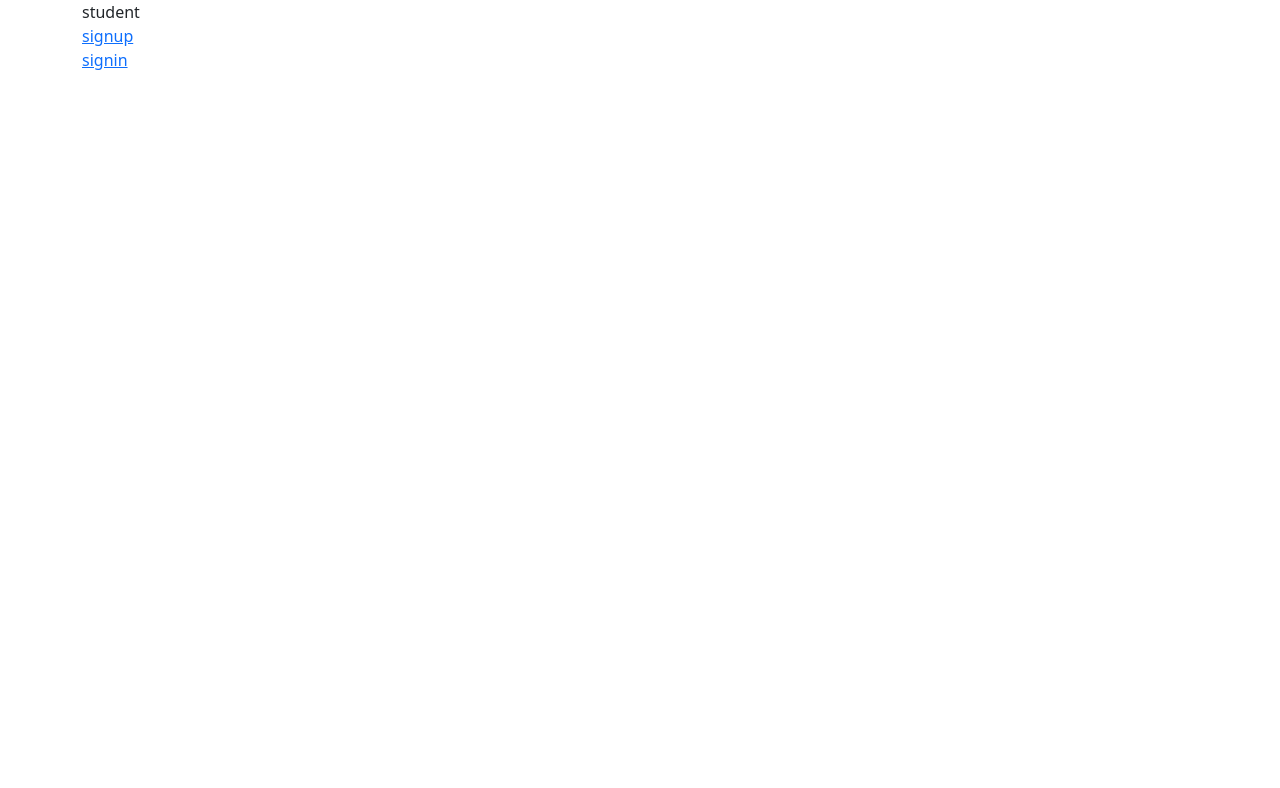
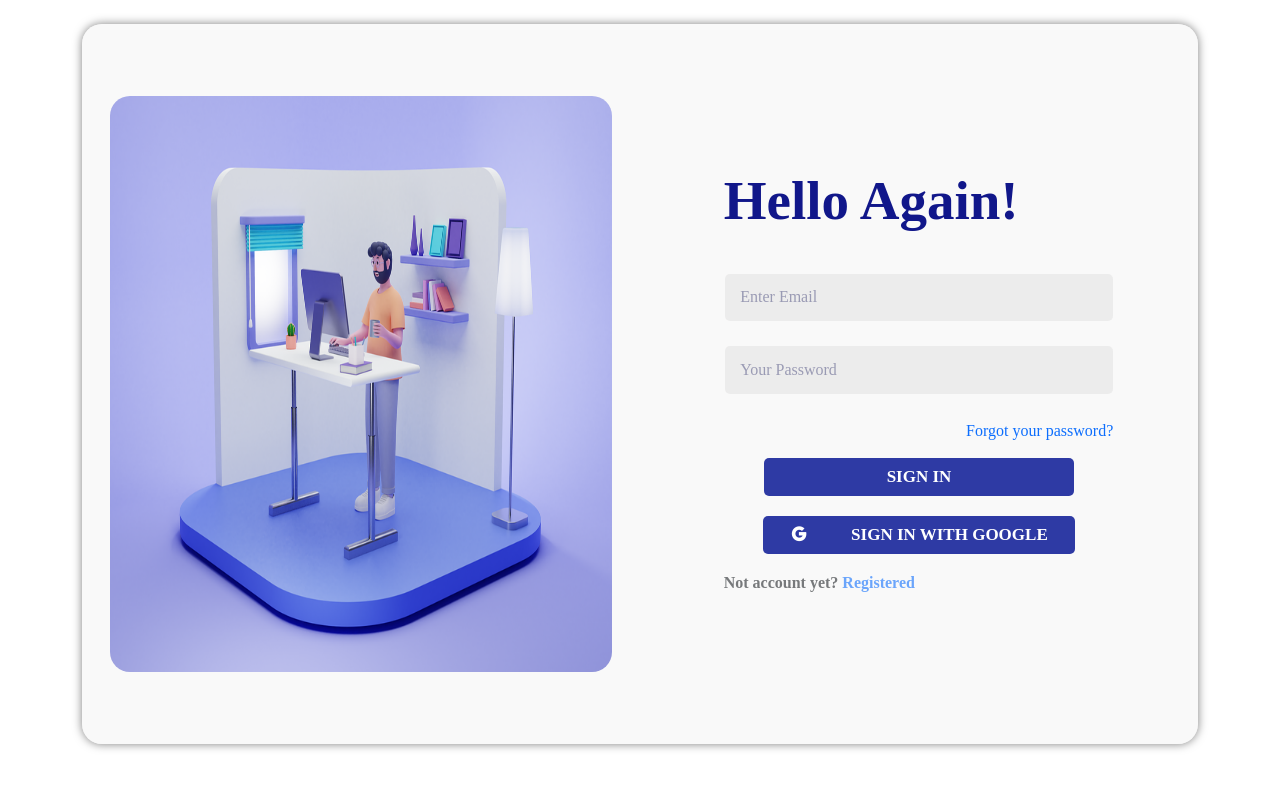
Before and after one commit to Dharmendra917/Internshala_clone, a Next.js app: page /student in a window 1280 px wide. Shown: the top 788 px of the page. Built offline with nearby package versions, Linux system fonts and the light colour scheme.

Commit message:
add Sign In UI

```diff
--- a/app/globals.css
+++ b/app/globals.css
@@ -11,3 +11,13 @@ body {
   height: 100%;
   overflow-x: hidden;
 }
+
+/* for link  */
+.link {
+  text-decoration: none;
+}
+.forget {
+  align-self: flex-end;
+  margin-bottom: 5px;
+  font-weight: 500;
+}
--- a/app/layout.js
+++ b/app/layout.js
@@ -1,5 +1,6 @@
 import "./globals.css";
 import "bootstrap/dist/css/bootstrap.min.css";
+import "remixicon/fonts/remixicon.css";
 import Wrapper from "@/components/wrapper/Wrapper";
 
 export const metadata = {
--- a/app/student/page.js
+++ b/app/student/page.js
@@ -1,16 +1,59 @@
 import React from "react";
 import Link from "next/link";
-
+import Image from "next/image";
+import styles from "./page.module.css";
 export const metadata = {
   title: "Student | Homepage",
 };
 
 const page = () => {
   return (
-    <div className="container">
-      student <br />
-      <Link href="/student/signup">signup</Link> <br />
-      <Link href="/student/signin">signin</Link>
+    <div className="container mt-4">
+      <div className={styles.main}>
+        <div className={styles.left}>
+          <Image
+            src="/signIn.png"
+            // layout="responsive"
+            width={1920}
+            height={1080}
+            alt="HomeImage"
+            className={styles.image}
+          />
+        </div>
+        <div className={styles.right}>
+          <div className={styles.form}>
+            <h2 className={styles.h2}>Hello Again!</h2>
+
+            <form className={styles.formcontrol} action="">
+              <input
+                className={styles.input}
+                type="email"
+                placeholder="Enter Email"
+              />
+              <input
+                className={styles.input}
+                type="password"
+                placeholder="Your Password"
+              />
+              <Link className="link forget" href="#">
+                {" "}
+                {/* use global css */}
+                Forgot your password?
+              </Link>
+              <button className={styles.button}>SIGN IN</button>
+            </form>
+            <button className={styles.button}>
+              <i class="ri-google-fill"></i> SIGN IN WITH GOOGLE
+            </button>
+            <h6 className={styles.registered}>
+              Not account yet?{" "}
+              <Link className="link" href="./student/signup">
+                Registered
+              </Link>
+            </h6>
+          </div>
+        </div>
+      </div>
     </div>
   );
 };
--- /dev/null
+++ b/app/student/page.module.css
@@ -0,0 +1,94 @@
+.main {
+  width: 100%;
+  height: 90vh;
+  background-color: rgba(245, 245, 245, 0.603);
+  box-shadow: 0 0 10px rgba(0, 0, 0, 0.5);
+  display: flex;
+  flex-direction: row;
+  flex-wrap: wrap;
+  font-family: "gilroy";
+  border-radius: 20px;
+}
+.left {
+  width: 50%;
+  height: 100%;
+  display: flex;
+  align-items: center;
+  justify-content: center;
+}
+.image {
+  width: 90%;
+  height: 80%;
+  /* object-fit: cover; */
+  border-radius: 20px;
+}
+.right {
+  width: 50%;
+  height: 100%;
+  display: flex;
+  justify-content: center;
+  align-items: center;
+}
+.form {
+  width: 70%;
+  margin: 1px;
+  display: flex;
+  flex-direction: column;
+}
+.h2 {
+  color: #11178a;
+  font-size: 55px;
+  font-weight: 600;
+  margin-bottom: 10%;
+}
+.formcontrol {
+  display: flex;
+  flex-direction: column;
+  gap: 10px;
+  padding: 1px;
+}
+.input {
+  background-color: rgba(225, 224, 224, 0.884);
+  padding: 3% 4%;
+  margin-bottom: 4%;
+  border: none;
+  border-radius: 5px;
+  color: #00044a;
+  opacity: 0.6;
+  font-weight: 600;
+}
+.input::placeholder {
+  color: #00044a;
+  opacity: 0.6;
+  font-weight: 500;
+}
+.input:focus {
+  outline: none;
+  color: #00044a;
+  opacity: 0.7;
+  font-weight: 500;
+}
+.button {
+  width: 80%;
+  align-self: center;
+  border: none;
+  padding: 6px 10px;
+  font-size: 17px;
+  font-weight: 700;
+  margin-bottom: 5%;
+  background-color: #2e3aa4;
+  border-radius: 5px;
+  color: white;
+  display: flex;
+  justify-content: center;
+  gap: 15%;
+  transition: 0.5s;
+}
+.button:hover {
+  transition: 0.5s;
+  background-color: #020292;
+}
+.registered {
+  opacity: 0.6;
+  font-weight: 600;
+}
--- a/components/nav/Nav.module.css
+++ b/components/nav/Nav.module.css
@@ -1,6 +1,3 @@
-.link {
-  text-decoration: none;
-}
 .nav {
   padding: 5px 8%;
   /* background-color: rgba(0, 128, 0, 0.231); */
--- a/package.json
+++ b/package.json
@@ -16,6 +16,7 @@
     "react": "^18",
     "react-dom": "^18",
     "react-redux": "^8.1.3",
-    "react-toastify": "^9.1.3"
+    "react-toastify": "^9.1.3",
+    "remixicon": "^3.5.0"
   }
 }
```
Also changed, not shown: app/student/signin/page.js (deleted, +0 -17 lines), components/nav/Nav.js (+5 -5 lines), public/signIn.png (added), 1 other file (tests, documents, lock files or other folders).
